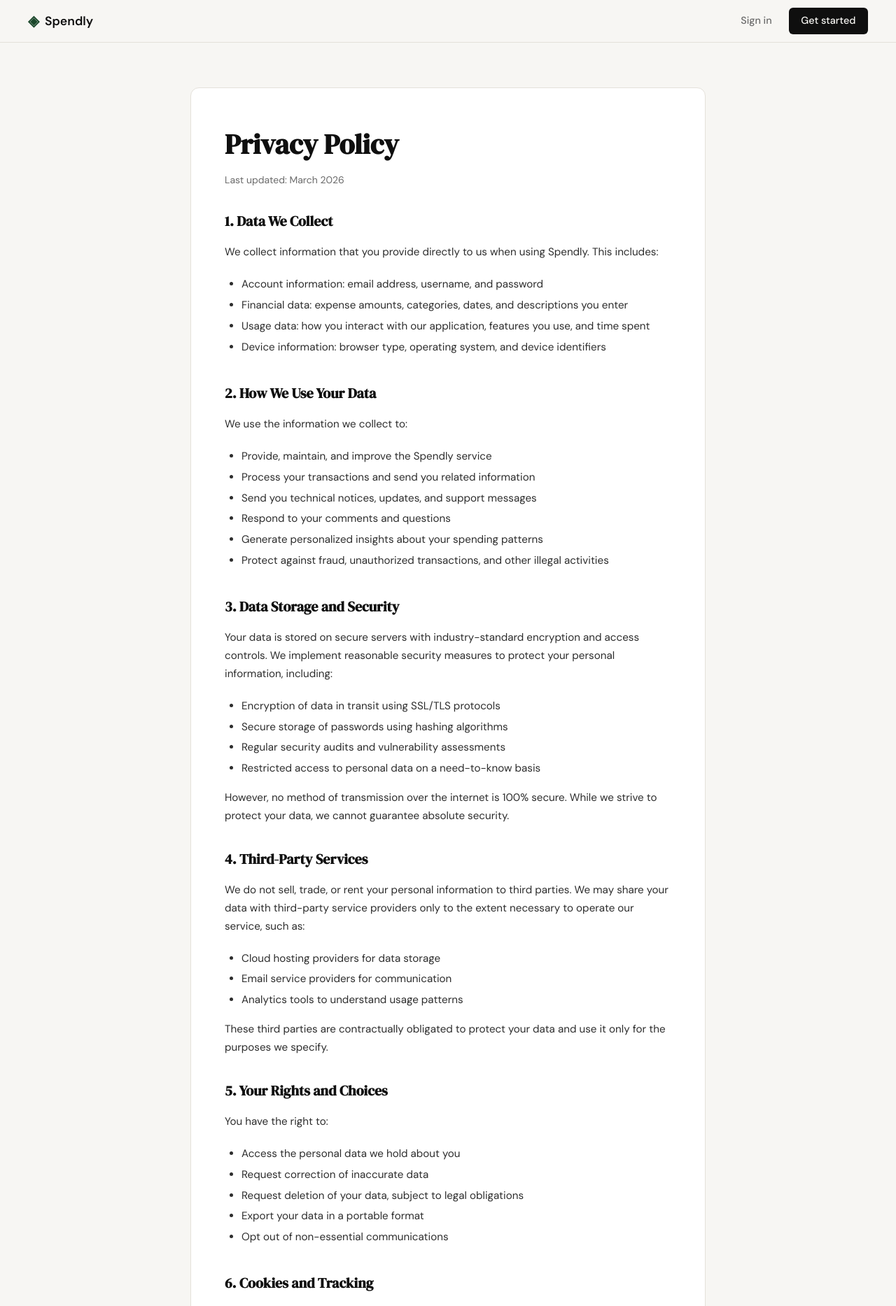
After one commit to brave018/spendly, a Flask app: page /privacy in a window 1280 px wide. The commit adds this page. Shown: the top 1867 px of the page at 70% size. Run offline with Flask 3, Linux system fonts and the light colour scheme.

Commit message:
landing: add privacy policy page and       route

```diff
--- a/app.py
+++ b/app.py
@@ -25,6 +25,11 @@ def login():
 @app.route("/terms")
 def terms():
     return render_template("terms.html")
+
+
+@app.route("/privacy")
+def privacy():
+    return render_template("privacy.html")
 
 
 # ------------------------------------------------------------------ #
--- a/templates/base.html
+++ b/templates/base.html
@@ -36,7 +36,7 @@
             <p class="footer-copy">Track every rupee. Own your finances.</p>
 
                 <a href="/terms" style=font-size:small >Terms and Conditions</a>
-                <a href="#" style=font-size:small >Privacy Policy</a>
+                <a href="/privacy" style=font-size:small >Privacy Policy</a>
 
         </div>
     </footer>
--- /dev/null
+++ b/templates/privacy.html
@@ -0,0 +1,110 @@
+{% extends "base.html" %}
+
+{% block title %}Privacy Policy — Spendly{% endblock %}
+
+{% block content %}
+
+<section class="terms-section">
+    <div class="terms-container">
+        <h1 class="terms-title">Privacy Policy</h1>
+        <p class="terms-updated">Last updated: March 2026</p>
+
+        <div class="terms-content">
+            <section class="terms-section-block">
+                <h2 class="terms-heading">1. Data We Collect</h2>
+                <p class="terms-paragraph">
+                    We collect information that you provide directly to us when using Spendly. This includes:
+                </p>
+                <ul class="terms-list">
+                    <li>Account information: email address, username, and password</li>
+                    <li>Financial data: expense amounts, categories, dates, and descriptions you enter</li>
+                    <li>Usage data: how you interact with our application, features you use, and time spent</li>
+                    <li>Device information: browser type, operating system, and device identifiers</li>
+                </ul>
+            </section>
+
+            <section class="terms-section-block">
+                <h2 class="terms-heading">2. How We Use Your Data</h2>
+                <p class="terms-paragraph">
+                    We use the information we collect to:
+                </p>
+                <ul class="terms-list">
+                    <li>Provide, maintain, and improve the Spendly service</li>
+                    <li>Process your transactions and send you related information</li>
+                    <li>Send you technical notices, updates, and support messages</li>
+                    <li>Respond to your comments and questions</li>
+                    <li>Generate personalized insights about your spending patterns</li>
+                    <li>Protect against fraud, unauthorized transactions, and other illegal activities</li>
+                </ul>
+            </section>
+
+            <section class="terms-section-block">
+                <h2 class="terms-heading">3. Data Storage and Security</h2>
+                <p class="terms-paragraph">
+                    Your data is stored on secure servers with industry-standard encryption and access controls. We implement reasonable security measures to protect your personal information, including:
+                </p>
+                <ul class="terms-list">
+                    <li>Encryption of data in transit using SSL/TLS protocols</li>
+                    <li>Secure storage of passwords using hashing algorithms</li>
+                    <li>Regular security audits and vulnerability assessments</li>
+                    <li>Restricted access to personal data on a need-to-know basis</li>
+                </ul>
+                <p class="terms-paragraph">
+                    However, no method of transmission over the internet is 100% secure. While we strive to protect your data, we cannot guarantee absolute security.
+                </p>
+            </section>
+
+            <section class="terms-section-block">
+                <h2 class="terms-heading">4. Third-Party Services</h2>
+                <p class="terms-paragraph">
+                    We do not sell, trade, or rent your personal information to third parties. We may share your data with third-party service providers only to the extent necessary to operate our service, such as:
+                </p>
+                <ul class="terms-list">
+                    <li>Cloud hosting providers for data storage</li>
+                    <li>Email service providers for communication</li>
+                    <li>Analytics tools to understand usage patterns</li>
+                </ul>
+                <p class="terms-paragraph">
+                    These third parties are contractually obligated to protect your data and use it only for the purposes we specify.
+                </p>
+            </section>
+
+            <section class="terms-section-block">
+                <h2 class="terms-heading">5. Your Rights and Choices</h2>
+                <p class="terms-paragraph">
+                    You have the right to:
+                </p>
+                <ul class="terms-list">
+                    <li>Access the personal data we hold about you</li>
+                    <li>Request correction of inaccurate data</li>
+                    <li>Request deletion of your data, subject to legal obligations</li>
+                    <li>Export your data in a portable format</li>
+                    <li>Opt out of non-essential communications</li>
+                </ul>
+            </section>
+
+            <section class="terms-section-block">
+                <h2 class="terms-heading">6. Cookies and Tracking</h2>
+                <p class="terms-paragraph">
+                    We use cookies and similar tracking technologies to enhance your experience, analyze site traffic, and understand how users interact with Spendly. You can control cookie settings through your browser preferences.
+                </p>
+            </section>
+
+            <section class="terms-section-block">
+                <h2 class="terms-heading">7. Changes to This Policy</h2>
+                <p class="terms-paragraph">
+                    We may update this Privacy Policy from time to time. If we make material changes, we will notify you via email or through a prominent notice on our application. Your continued use of Spendly after changes constitutes acceptance of the new policy.
+                </p>
+            </section>
+
+            <section class="terms-section-block">
+                <h2 class="terms-heading">8. Contact Us</h2>
+                <p class="terms-paragraph">
+                    If you have any questions about this Privacy Policy or our data practices, please contact us through the application or via email. We are committed to addressing any concerns you may have.
+                </p>
+            </section>
+        </div>
+    </div>
+</section>
+
+{% endblock %}
```
Also changed, not shown: 1 other file.
